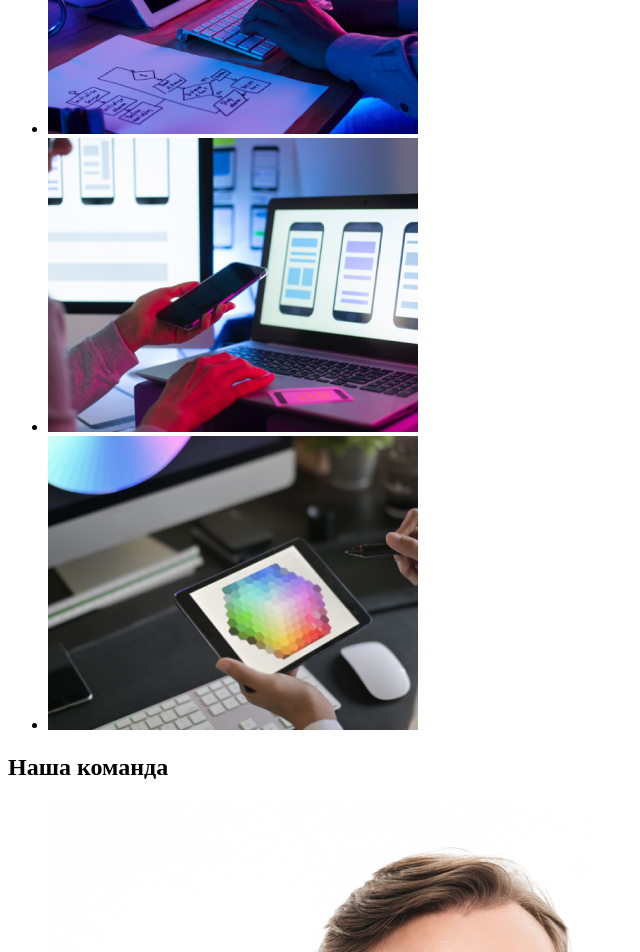
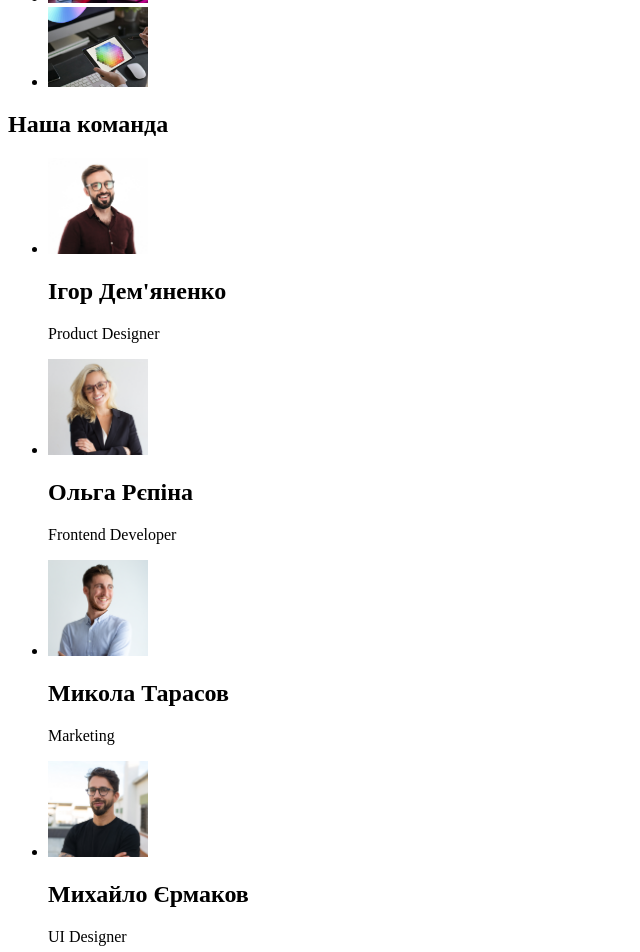
Before and after one commit to Lera1508/goit-markup-hw-01, a plain HTML site: page index.html in a window 1280 px wide. Shown: the part 820-1772 px from the top of the page, without its empty margins (0-640 px from the left). Drawn offline with Linux system fonts and the light colour scheme.

Commit message:
fix problems

```diff
--- a/index.html
+++ b/index.html
@@ -61,13 +61,13 @@
         <h2>Чим ми займаємося</h2>
         <ul>
           <li>
-            <img src="./images/box 1.jpg" alt="клавіатура" width />
+            <img src="./images/box 1.jpg" alt="клавіатура" width="100" />
           </li>
           <li>
-            <img src="./images/box 2.jpg" alt="телефон в руках" width />
+            <img src="./images/box 2.jpg" alt="телефон в руках" width="100" />
           </li>
           <li>
-            <img src="./images/box 3.jpg" alt="якась кольорова дурня" width />
+            <img src="./images/box 3.jpg" alt="якась кольорова дурня" width="100" />
           </li>
         </ul>
       </section>
@@ -75,24 +75,28 @@
       <section>
         <h2>Наша команда</h2>
         <ul>
-          <img src="./images/loh 1.jpg" alt="перший лох" width />
+         <li>
+             <img src="./images/loh 1.jpg" alt="перший лох" width="100" />
           <h2>Ігор Дем'яненко</h2>
           <p>Product Designer</p>
-        </ul>
-        <ul>
-          <img src="./images/loh 2.jpg" alt="другий лох" width />
+        </li>
+
+        <li>
+            <img src="./images/loh 2.jpg" alt="другий лох" width="100" />
             <h2>Ольга Рєпіна</h2>
             <p>Frontend Developer</p>
-        </ul>
-        <ul>
-          <img src="./images/loh 3.jpg" alt="третій лох" width />
+        </li>
+
+        <li>
+            <img src="./images/loh 3.jpg" alt="третій лох" width="100" />
             <h2>Микола Тарасов</h2>
             <p>Marketing</p>
-        </ul>
-        <ul>
-          <img src="./images/loh 4.jpg" alt="четвертий лох" width />
+        </li>
+          <li>
+             <img src="./images/loh 4.jpg" alt="четвертий лох" width="100" />
             <h2>Михайло Єрмаков</h2>
             <p>UI Designer</p>
+        </li>
            </ul>
       </section>
     </main>
```
Lines whose indentation alone changed are shown as unchanged.
